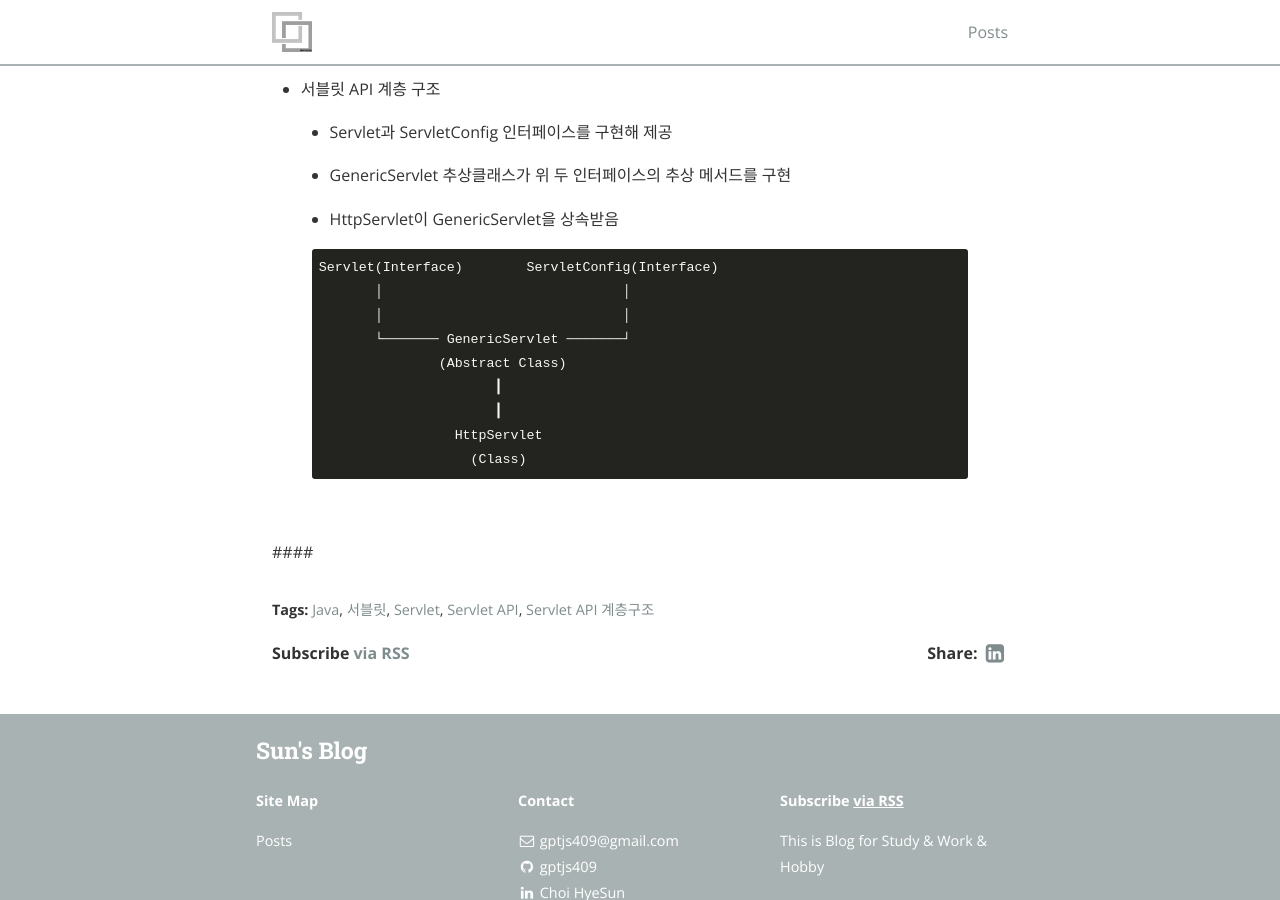
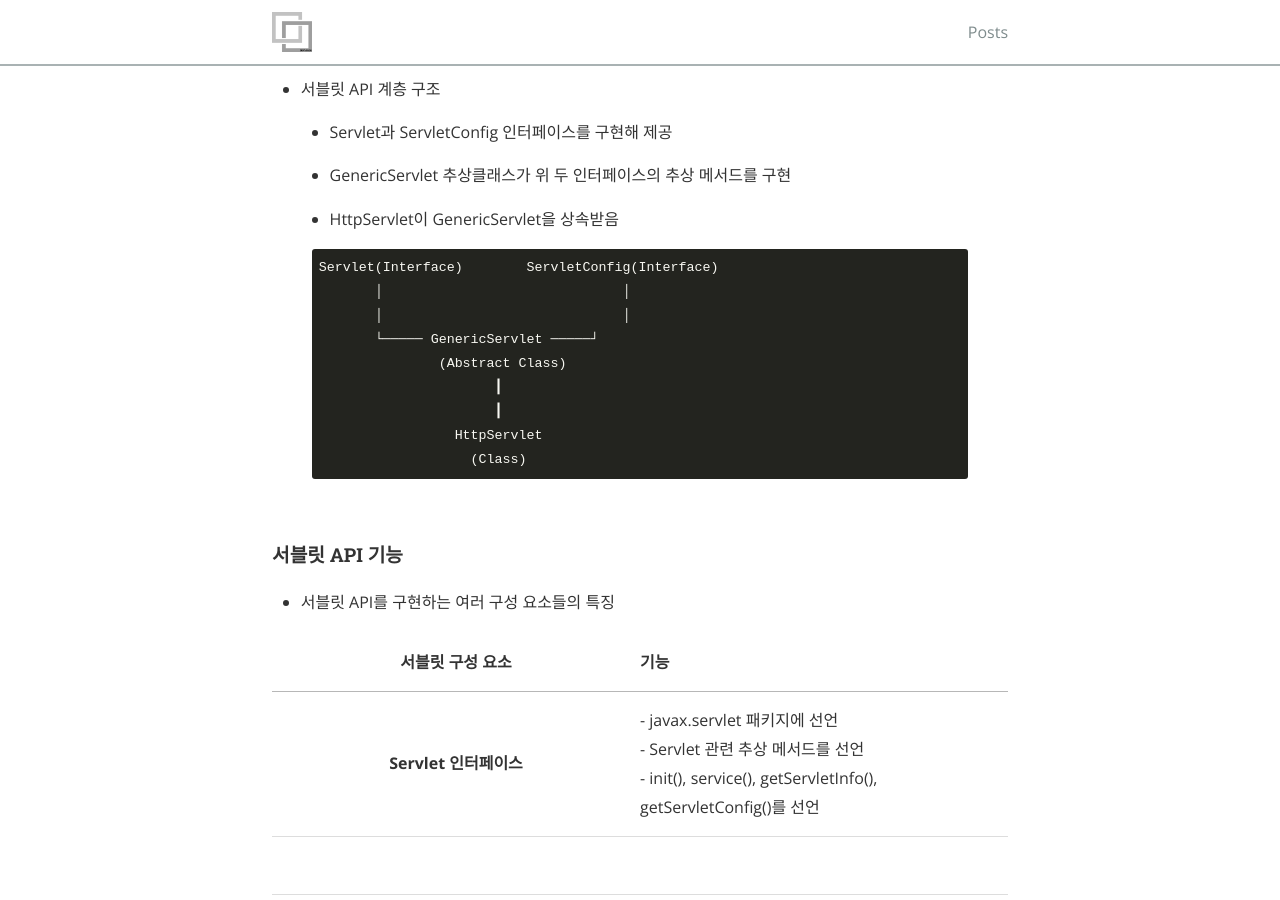
Before and after one commit to gptjs409/gptjs409.github.io, a Jekyll site: the page built from _posts/java/2019-10-23-start-servlet.md, in a window 1280 px wide and 900 px high, scrolled down 2426 px. Built offline with Jekyll 4.4.1, drawn with Linux system fonts in a browser that asks for light colours; nearby versions of some CDN libraries.

Commit message:
Update 2019-10-23-start-servlet.md

```diff
--- a/_posts/java/2019-10-23-start-servlet.md
+++ b/_posts/java/2019-10-23-start-servlet.md
@@ -115,7 +115,7 @@ tags:
 Servlet(Interface)        ServletConfig(Interface)
        │                              │
        │                              │
-       └─────── GenericServlet ───────┘
+       └───── GenericServlet ─────┘
                (Abstract Class)
                       ┃
                       ┃
@@ -125,4 +125,11 @@ Servlet(Interface)        ServletConfig(Interface)
 
 <br>
 
-####
+#### 서블릿 API 기능
+
+- 서블릿 API를 구현하는 여러 구성 요소들의 특징
+
+|**서블릿 구성 요소**|기능|
+|:-:|---|
+|**Servlet 인터페이스**|- javax.servlet 패키지에 선언<br>- Servlet 관련 추상 메서드를 선언<br>- init(), service(), getServletInfo(), getServletConfig()를 선언|
+|
```
